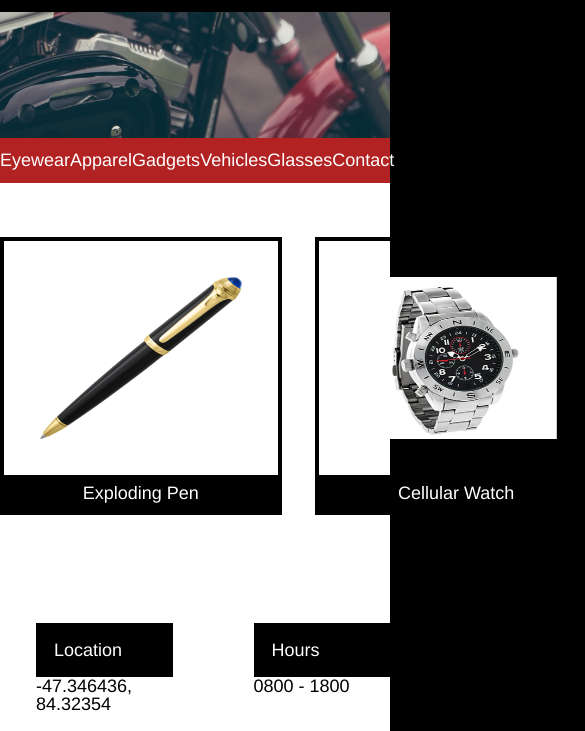
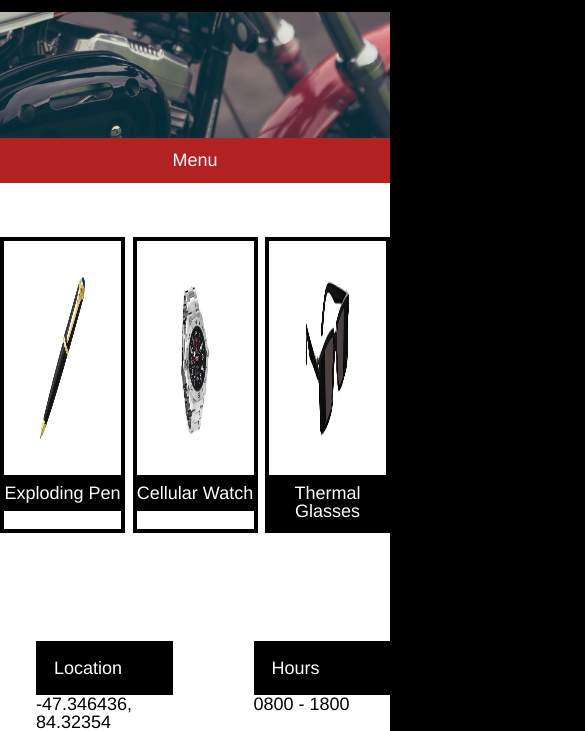
Before and after one commit to dknits11/SecretAgentSupply, a plain HTML site: page index.html in a window 390 px wide. Shown: the part 366-1097 px from the top of the page, 585 px wide, since content can reach past the window. Drawn offline with Linux system fonts and the light colour scheme.

Commit message:
Partial Responsive design update

```diff
--- a/index.html
+++ b/index.html
@@ -43,6 +43,9 @@
             <span>Contact</span>
           </nav>
         </div>
+        <div class="mobile-menu">
+          <span>Menu</span>
+        </div>
       </div>
     </div>
 
--- a/resources/css/style.css
+++ b/resources/css/style.css
@@ -16,6 +16,37 @@ body {
 div {
     display: block;
   }
+
+/* Resizing Media Queries */
+/* Tablet Size*/
+@media only screen and (max-width: 1024px) {
+  .featured {
+    font-size: 16px;
+  }
+
+  .menu {
+    display: none;
+  }
+
+  .images {
+    width: 100%;
+  }
+
+  .products {
+    width: 47%;
+  }
+
+  .container {
+    width: 100%;
+    }
+
+}
+
+@media only screen and (min-width: 1025px) {
+  .mobile-menu  {
+    display: none;
+  }
+}
 
 /* Header styling */
 header .container {
@@ -72,6 +103,7 @@ header .container {
   background-color: firebrick;
   padding-top: 0.75rem;
   padding-bottom: 0.75rem;
+  color: white;
 }
 
 .menu nav {
@@ -79,8 +111,8 @@ header .container {
   justify-content: space-between;
 }
 
-nav {
-  color: white;
+.mobile-menu {
+  text-align: center;
 }
 
 /* Main Content styling */
```
